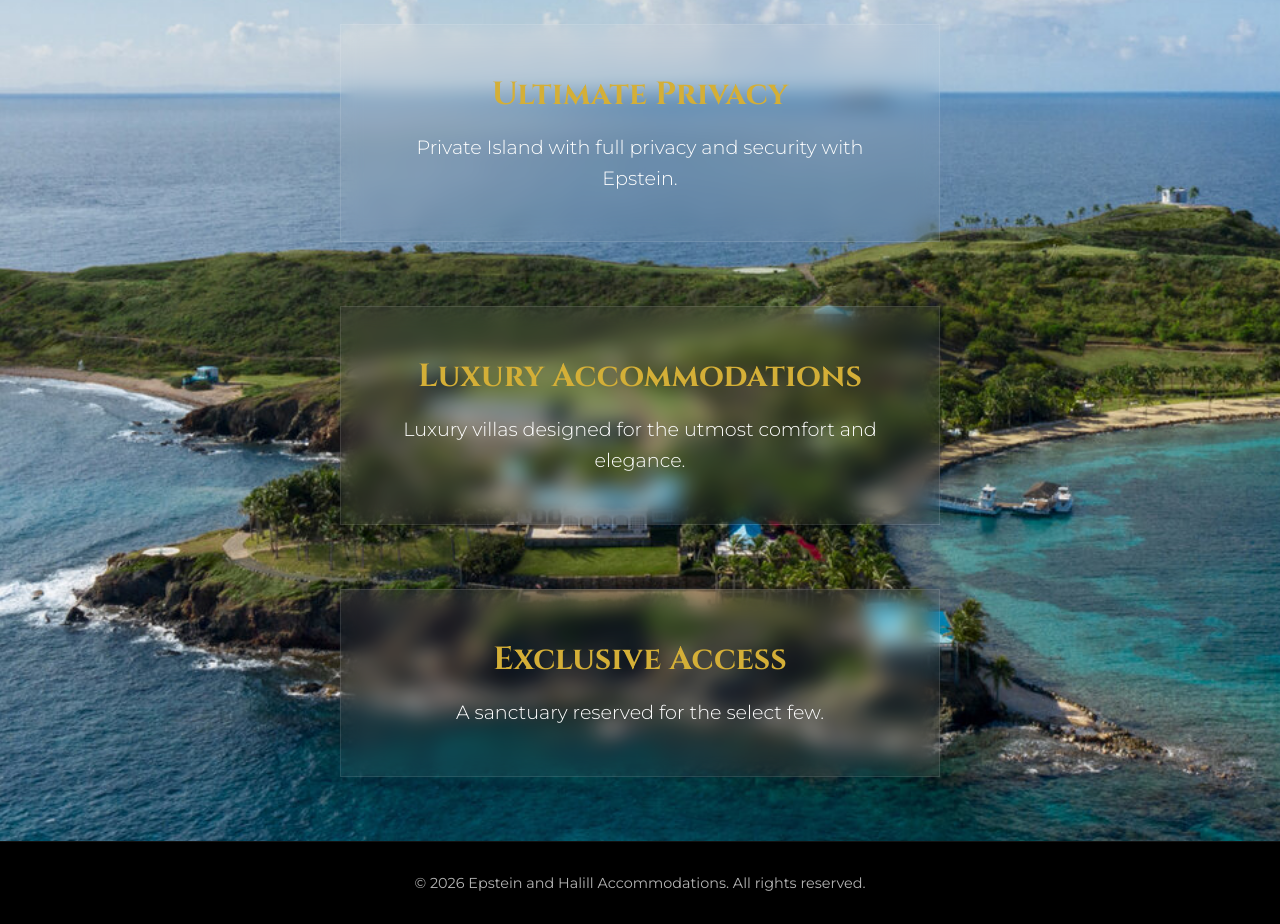
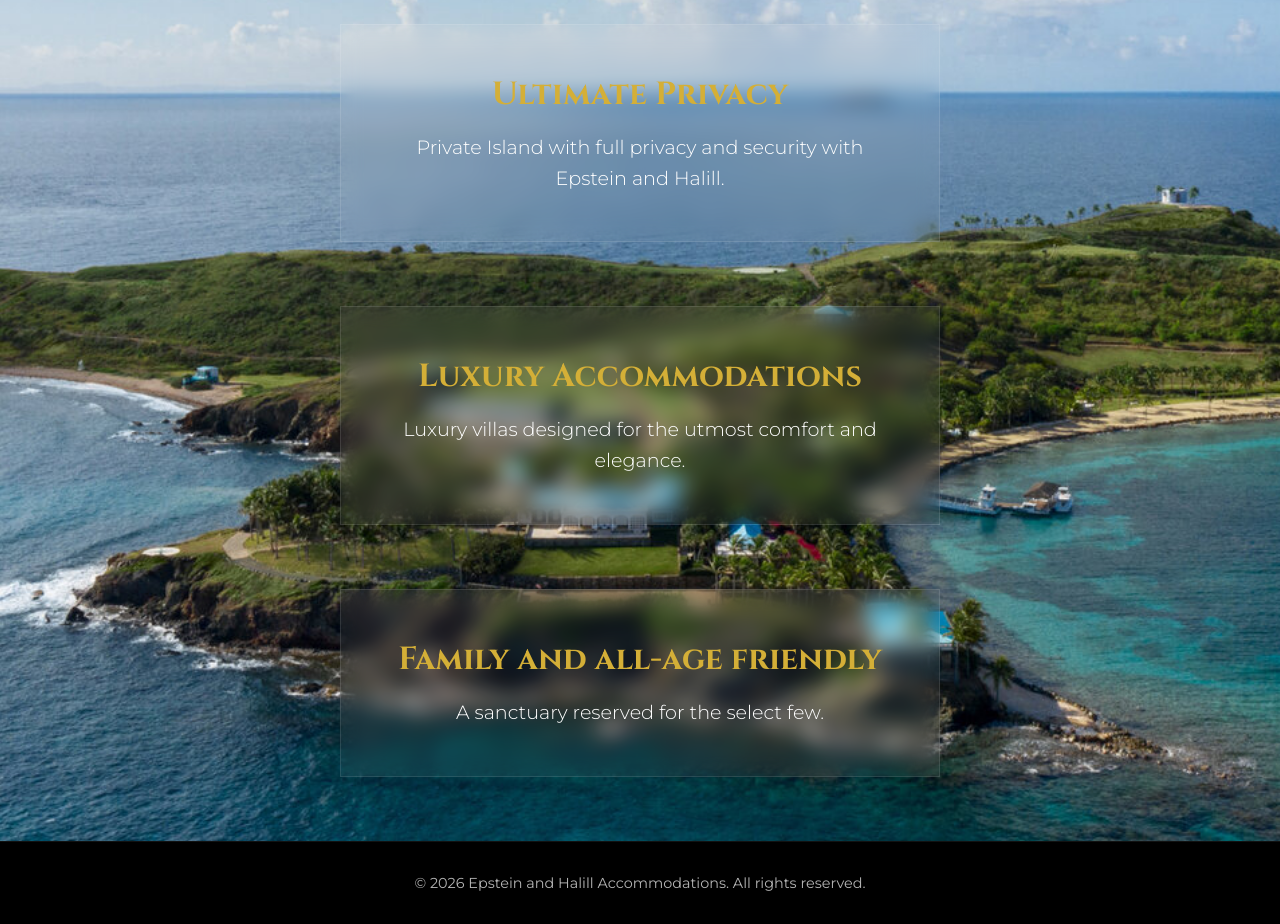
Before and after one commit to availableonmondays/special, a website built with Vite: page index.html in a window 1280 px wide. Shown: the part 840-1764 px from the top of the page. Built offline with nearby package versions, Linux system fonts and the light colour scheme.

Commit message:
Update facts content

```diff
--- a/index.html
+++ b/index.html
@@ -41,7 +41,7 @@
     <section class="facts-section">
         <div class="fact-card">
             <h2>Ultimate Privacy</h2>
-            <p>Private Island with full privacy and security with Epstein.</p>
+            <p>Private Island with full privacy and security with Epstein and Halill.</p>
         </div>
 
         <div class="fact-card">
@@ -50,7 +50,7 @@
         </div>
 
         <div class="fact-card">
-            <h2>Exclusive Access</h2>
+            <h2>Family and all-age friendly</h2>
             <p>A sanctuary reserved for the select few.</p>
         </div>
     </section>
```
Also changed, not shown: 1 other file.
